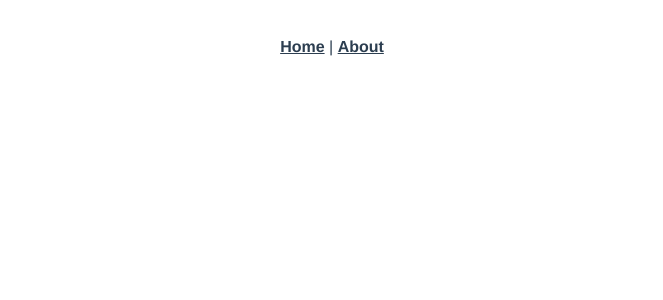
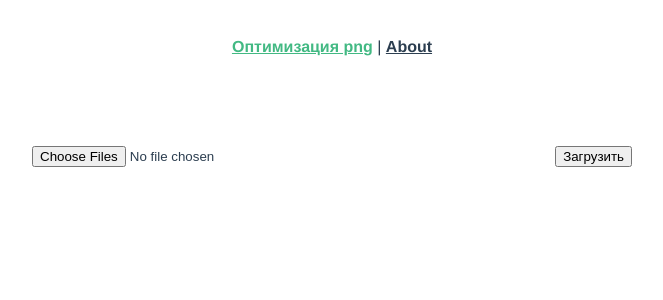
Before and after one commit to Danil71rus/sprite_script_web, a Vue app: page /compress in a window 1280 px wide. Shown: the top 300 px of the page, without its empty margins (308-971 px from the left). Built offline with nearby package versions, Linux system fonts and the light colour scheme; the HTML template or start-up script is replaced by a standard one.

Commit message:
Сптнер, маршрут

```diff
--- a/src/App.vue
+++ b/src/App.vue
@@ -1,7 +1,7 @@
 <template>
   <div id="app">
     <div id="nav">
-      <router-link to="/home">Home</router-link> |
+      <router-link to="/compress">Оптимизация png</router-link> |
       <router-link to="/about">About</router-link>
     </div>
     <router-view/>
--- a/src/components/controls/UploadFiles.vue
+++ b/src/components/controls/UploadFiles.vue
@@ -44,7 +44,7 @@
             </ul>
         </div>
         <div class="download flex-row middle mt-x2">
-            <g-button v-if="fileInfos.length" value="Оптимизировать картинки" @click="click"/>
+            <g-button v-if="fileInfos.length" :is-loading="isLoading" value="Оптимизировать картинки" @click="click"/>
             <g-link v-if="urlDownload" :href="urlDownload" value="Скачать архив"/>
         </div>
 
@@ -96,6 +96,7 @@ export default class UploadFiles extends Vue {
     progress = 0
     fileInfos = []
     toFileInfos = []
+    isLoading = false
 
     get urlDownload() {
         return this.toFileInfos.length && this.$route.params.dir ?
@@ -115,7 +116,7 @@ export default class UploadFiles extends Vue {
             this.progress = Math.round((100 * event.loaded) / event.total);
         })
             .then(response => {
-                this.$router.push({ path: `/home/${response.data.dirName}` });
+                this.$router.push({ name: 'Compress', params: { dir: response.data.dirName } });
                 return UploadFilesService.getFiles({
                   dirName: response.data.dirName,
                 });
@@ -145,6 +146,7 @@ export default class UploadFiles extends Vue {
             const obg = {dirName: this.$route.params.dir}
             Vue.axios.get('/compress-file', {params: obg})
                 .then(res=>{
+                    this.isLoading = true
                     return this.delayPromis(5000, res);
                 })
                 .then((response) => {
@@ -153,6 +155,7 @@ export default class UploadFiles extends Vue {
                     });
                 })
                 .then(res => {
+                    this.isLoading = false
                     this.toFileInfos = res.data;
                 })
                 .catch(() => {
--- a/src/components/controls/g-button.vue
+++ b/src/components/controls/g-button.vue
@@ -1,14 +1,26 @@
 <template>
-    <button class="itl-button" @click="$emit('click')">{{ value }}</button>
+    <button class="itl-button" @click="$emit('click')">
+        <template v-if="!isLoading">
+            {{ value }}
+        </template>
+        <g-spinner
+            v-if="isLoading"
+            size="small"
+        />
+    </button>
 </template>
 
 <script lang="ts">
 import {Component, Prop, Vue} from 'vue-property-decorator'
-
-@Component
+import GSpinner from "@/components/controls/g-spinner.vue"
+@Component({
+    components: {GSpinner}
+})
 export default class GButton extends Vue {
     @Prop({ type: String, default: "button" })
     readonly value!: string
+    @Prop({ type: Boolean, default: false })
+    readonly isLoading!: boolean
 }
 </script>
 <style scoped lang="scss">
--- /dev/null
+++ b/src/components/controls/g-spinner.vue
@@ -0,0 +1,28 @@
+<template>
+    <div
+        class="itl-spinner"
+    >
+        <img :src="require(`@a/spinner-16.svg`)" />
+    </div>
+</template>
+
+<script lang="ts">
+import { Component, Prop, Vue } from "vue-property-decorator"
+
+@Component
+export default class GSpinner extends Vue {
+}
+</script>
+
+<style lang="scss" scoped>
+@keyframes awesome-spin {
+    0% { transform: rotate(0deg); }
+    100% { transform: rotate(360deg); }
+}
+.itl-spinner {
+    display: inline-block;
+    vertical-align: middle;
+    color: $primary;
+    animation: awesome-spin 1s linear infinite;
+}
+</style>
--- a/src/router/index.ts
+++ b/src/router/index.ts
@@ -7,13 +7,13 @@ Vue.use(VueRouter)
 
 const routes: Array<RouteConfig> = [
     {
-        path: '/home',
-        name: 'Home',
+        path: '/compress',
+        name: 'Compress',
         component: Home,
         children: [
             {
-                path: '/home/:dir',
-                name: 'Home',
+                path: '/compress/:dir',
+                name: 'Compress',
                 component: Home
             },
         ]
```
Also changed, not shown: src/assets/spinner-16.svg (added).
